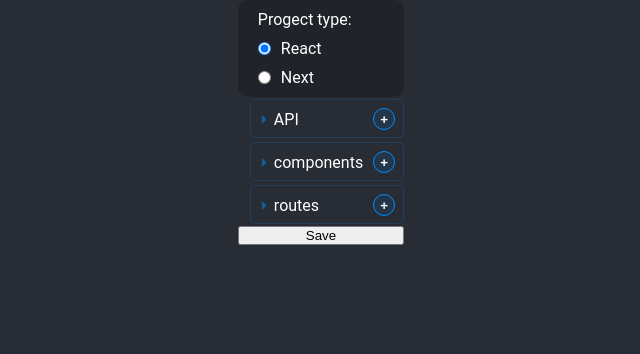
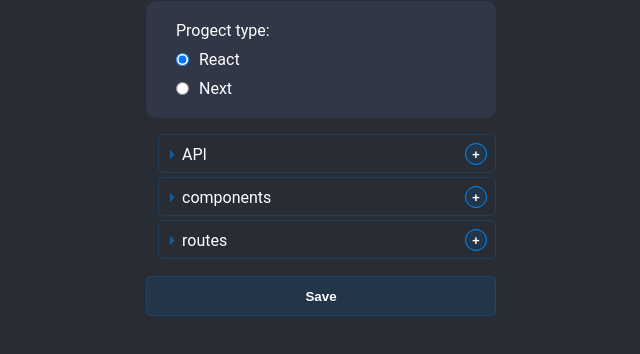
Before and after one commit to Vitalii-Volianyk/VSC-React_component, a React (Create React App) app in the folder ui/: page / in a window 1280 px wide. Shown: the top 354 px of the page, without its empty margins (319-959 px from the left). Built offline with nearby package versions, Linux system fonts and the light colour scheme.

Commit message:
chore: Update styles and add floating functionality to App.css and App.jsx

```diff
--- a/ui/src/App.css
+++ b/ui/src/App.css
@@ -12,13 +12,27 @@
 	display: flex;
 	flex-direction: column;
 	justify-content: space-between;
-	max-width: max-content;
+	max-width: 350px;
+	min-width: max-content;
 	margin: auto;
 	align-items: stretch;
 	color: white;
+	padding-bottom: 25px;
 	& > .Route {
 		padding-left: 10px;
+		margin: 15px 0;
 		position: relative;
+	}
+	& > .floating {
+		position: sticky;
+		top: 1px;
+		display: flex;
+		flex-direction: column;
+		justify-content: center;
+		background-color: #303746;
+		border-radius: 10px;
+		padding: 10px;
+		z-index: 5;
 	}
 }
 /* Folders tree */
@@ -27,7 +41,7 @@
 	flex-direction: column;
 	justify-content: center;
 	padding-left: 40px;
-	width: max-content;
+
 	& .Route {
 		width: 100%;
 	}
@@ -99,6 +113,7 @@
 			color: white;
 			font-weight: 800;
 			border-radius: 50%;
+			transition: background-color 0.3s ease-in-out;
 			&:hover {
 				background-color: rgb(36, 144, 233);
 				cursor: pointer;
@@ -172,7 +187,23 @@
 .st1 {
 	display: inline;
 }
-
+.MainButton {
+	display: flex;
+	justify-content: center;
+	align-items: center;
+	width: 100%;
+	height: 40px;
+	background-color: rgba(0, 140, 255, 0.103);
+	border: 1px solid rgba(0, 140, 255, 0.2);
+	border-radius: 5px;
+	color: white;
+	font-weight: 800;
+	transition: background-color 0.3s ease-in-out;
+	&:hover {
+		background-color: rgb(36, 144, 233);
+		cursor: pointer;
+	}
+}
 /* Parameters */
 
 .TypesContainer {
@@ -181,7 +212,7 @@
 	flex-direction: column;
 	justify-content: space-between;
 	padding: 10px 20px;
-	background-color: rgba(0, 0, 0, 0.2);
+
 	border-radius: 10px;
 	& > div {
 		display: flex;
--- a/ui/src/App.jsx
+++ b/ui/src/App.jsx
@@ -71,12 +71,17 @@
 
 	return (
 		<div className="App">
-			<Types types={types} setType={setType} currentType={type} />
-			{newFoderPath !== "" && (
-				<AddFolder saveFolder={saveFolder} parentPath={newFoderPath} />
-			)}
+			<div className="floating">
+				<Types types={types} setType={setType} currentType={type} />
+				{newFoderPath !== "" && (
+					<AddFolder saveFolder={saveFolder} parentPath={newFoderPath} />
+				)}
+			</div>
+
 			<Route addFolder={addFolder} folders={structure.folders} />
-			<button onClick={save}>Save</button>
+			<button className="MainButton" onClick={save}>
+				Save
+			</button>
 		</div>
 	);
 }
```
